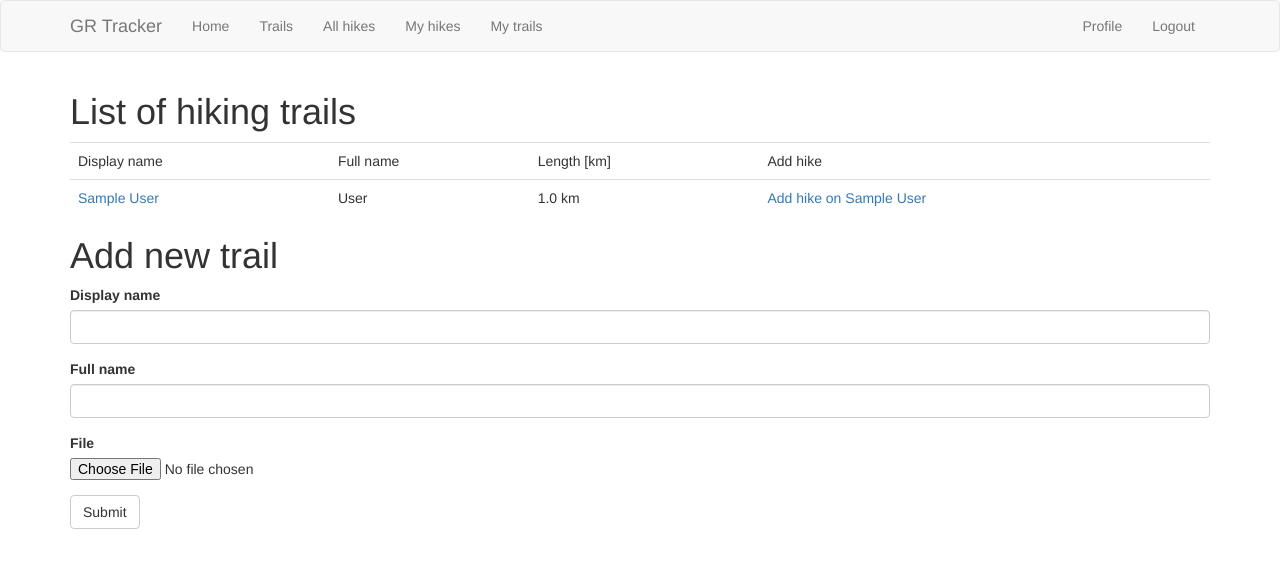
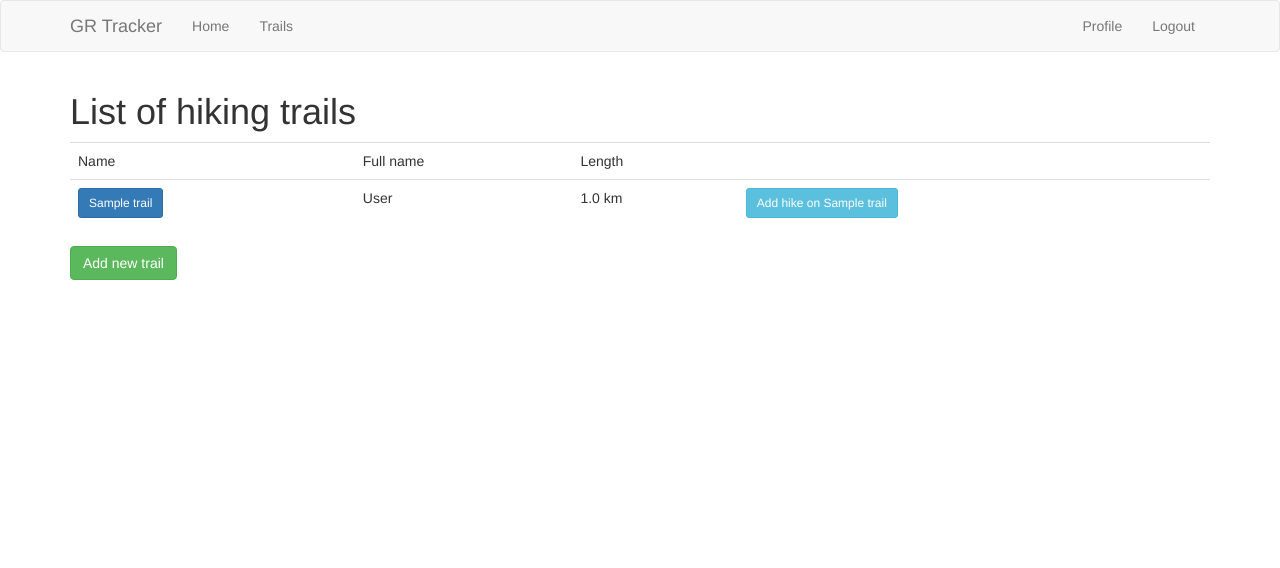
Before and after one commit to svanwal/gr-tracker, a Flask app: page /trails in a window 1280 px wide. Shown: the top 568 px of the page. Run offline with Flask 3, Linux system fonts and the light colour scheme; a user stored in the database is signed in; tables that the repository leaves empty hold one stand-in row (values such as "Sample post"); some libraries are stand-ins or nearby versions.

Commit message:
updated trail api

```diff
--- a/app/main/forms.py
+++ b/app/main/forms.py
@@ -6,6 +6,7 @@ from wtforms.validators import ValidationError, DataRequired, Length, NumberRang
 from flask_babel import _, lazy_gettext as _l
 from app.models import User, Trail
 from datetime import datetime
+from pathlib import Path
 
 
 class EditProfileForm(FlaskForm):
@@ -28,6 +29,9 @@ class EditProfileForm(FlaskForm):
 class EmptyForm(FlaskForm):
     submit = SubmitField('Submit')
 
+    def __init__(self, text="Submit"):
+        self.submit = text
+
 
 class PostForm(FlaskForm):
     post = TextAreaField(_l('Say something'), validators=[DataRequired()])
@@ -45,16 +49,23 @@ class SearchForm(FlaskForm):
         super(SearchForm, self).__init__(*args, **kwargs)
 
 
-class EditTrailForm(FlaskForm):
-    displayname = StringField('Display name', validators=[DataRequired()])
+class TrailForm(FlaskForm):
+    name = StringField('Name', validators=[DataRequired()])
+    dispname = StringField('Display name', validators=[DataRequired()])
     fullname = StringField('Full name', validators=[DataRequired()])
-    gpx = FileField('File', validators=[DataRequired()])
     submit = SubmitField('Submit')
 
-    def __init__(self, original_displayname="", original_fullname="", *args, **kwargs):
-        super(EditTrailForm, self).__init__(*args, **kwargs)
-        self.original_displayname = original_displayname
-        self.original_fullname = original_fullname
+    def fill_from_trail(self, trail):
+        self.name.data = trail.name
+        self.dispname.data = trail.dispname
+        self.fullname.data = trail.fullname
+
+    def validate_name(self, form):
+        path = Path(f"app/data/{self.name.data}.csv")
+        print(f"Checking if {path} exists")
+        if not path.is_file():
+            raise ValidationError(f"Coordinate file not found. Please make sure {path} exists before adding this trail.")
+
 
 
 class HikeForm(FlaskForm):
@@ -69,24 +80,19 @@ class HikeForm(FlaskForm):
         self.og_timestamp = og_timestamp
         self.og_km_start = og_km_start
         self.og_km_end = og_km_end
-        self.trail.choices = [(t.id, t.displayname) for t in Trail.query.order_by(Trail.displayname).all()]
+        self.trail.choices = [(t.id, t.dispname) for t in Trail.query.order_by(Trail.name).all()]
 
     def set_trail(self, trail_id):
         self.trail.data = trail_id
 
     def validate_km_start(self, form):
         trail_id = self.trail.data
-        # print(f"Trail ID = {trail_id} in validation")
-        # print(f"km_start = {self.km_start.data} in validation")
         t = Trail.query.where(Trail.id==trail_id).one()
         if self.km_start.data > t.length or self.km_start.data < 0:
-            print('validation failed')
             raise ValidationError(f"The {t.displayname} has a length of {t.length} km, so this value must be between 0 and {t.length}")
 
     def validate_km_end(self, form):
         trail_id = self.trail.data
-        # print(f"Trail ID = {trail_id} in validation")
         t = Trail.query.where(Trail.id==trail_id).one()
         if self.km_end.data > t.length or self.km_end.data < 0:
-            print('validation failed')
             raise ValidationError(f"The {t.displayname} has a length of {t.length} km, so this value must be between 0 and {t.length}")
--- a/app/main/routes.py
+++ b/app/main/routes.py
@@ -6,7 +6,7 @@ from flask_babel import _, get_locale
 import csv
 from langdetect import detect, LangDetectException
 from app import db
-from app.main.forms import EditProfileForm, EmptyForm, PostForm, SearchForm, EditTrailForm, HikeForm
+from app.main.forms import EditProfileForm, EmptyForm, PostForm, SearchForm, TrailForm, HikeForm
 from app.models import User, Post, Trail, Hike
 from app.translate import translate
 from app.main import bp
@@ -45,6 +45,91 @@ def index():
     hikes = Hike.query.order_by(Hike.timestamp.desc()).all()
     return render_template('index.html', title='Home', form=hikeform, hikes=hikes)
 
+### --- TRAIL ROUTES --- ###
+# Show all trails
+@bp.route('/trails', methods=['GET'])
+@login_required
+def show_all_trails():
+    trails = Trail.query.order_by(Trail.name).all()
+    return render_template(
+        'trails.html',
+        title='List of trails',
+        trails=trails
+    )
+
+# Add a new trail
+@bp.route('/trails/new', methods=['GET', 'POST'])
+@login_required
+def add_trail():
+    form = TrailForm()
+    if form.validate_on_submit():
+        trail = Trail(
+            name=form.name.data,
+            dispname=form.dispname.data,
+            fullname=form.fullname.data,
+        )
+        db.session.add(trail)
+        db.session.commit()
+        flash(f'You have added the new trail {form.dispname.data}.')
+        return redirect(url_for('main.show_all_trails'))
+    return render_template(
+        'trail_new.html',
+        title='Add new trail',
+        form=form,
+    )
+
+# Show a single trail
+@bp.route('/trails/<name>', methods=['GET'])
+@login_required
+def show_single_trail(name):
+    trail = Trail.query.filter_by(name=name).first_or_404()
+    geometry = trail.get_geometry()
+    return render_template(
+        'trail.html',
+        title=f'Details of trail {name}',
+        trail=trail,
+        raw_coordinates=geometry['coordinates'], # TODO: can I just pass the geometry object?
+        raw_cumulative_distances=geometry['cumulative_distances'],
+        raw_center_coordinate=geometry['center_coordinate'],
+    )
+
+# Edit a trail
+@bp.route('/trails/<name>/edit', methods=['GET', 'POST'])
+@login_required
+def edit_trail(name):
+    trail = Trail.query.filter_by(name=name).first_or_404()
+    geometry = trail.get_geometry()
+    form = TrailForm()
+    if request.method == "POST" and form.validate_on_submit(): # Post edits to the trail
+        trail.fill_from_form(form)
+        db.session.commit()
+        flash(f"The edits to trail {trail.dispname} have been saved.")
+        return redirect(url_for('main.show_all_trails'))
+    elif request.method == 'GET': # Display the form to edit the trail
+        form.fill_from_trail(trail=trail)
+    return render_template(
+        'trail_edit.html',
+        title='Edit Trail',
+        form=form,
+        trail=trail
+    )
+
+# Delete a trail
+@bp.route('/trails/<name>/delete', methods=['POST'])
+@login_required
+def delete_trail(name):
+    trail = Trail.query.filter_by(name=name).first_or_404()
+    db.session.delete(trail)
+    db.session.commit()
+    flash(f"Trail {trail.dispname} has been deleted.")
+    return redirect(url_for('main.show_all_trails'))
+
+
+
+
+
+
+## --- HIKE ROUTES
 
 @bp.route('/hike')
 @login_required
@@ -159,86 +244,7 @@ def mytrails_detail(displayname):
         username=current_user.username,
     )
 
-## TRAIL ROUTES
 
-# Display a list of all trails
-@bp.route('/trails', methods=['GET'])
-@login_required
-def show_trails():
-    form = EditTrailForm()
-    trails = Trail.query.order_by(Trail.displayname).all()
-    if form.validate_on_submit():
-        new_trail = Trail(displayname=form.displayname.data, fullname=form.fullname.data, length=0)
-        # first just save the gpx file raw
-        form.gpx.data.save(new_trail.filename_raw)
-        # now process it into what we need
-        new_trail.length = process_gpx(new_trail.filename_raw, new_trail.filename_processed)
-        new_trail.length = round(new_trail.length,1)
-        db.session.add(new_trail)
-        db.session.commit()
-        flash('You have added a new trail.')
-        return redirect(url_for('main.trail'))
-    else:
-        return render_template(
-            'trail.html',
-            title='Trails',
-            trails=trails,
-            form=form,
-        )
-
-# Display a single trail
-@bp.route('/trails/<displayname>', methods=['GET', 'DELETE'])
-@login_required
-def show_trail_detail(displayname):
-    trail = Trail.query.filter_by(displayname=displayname).first_or_404()
-    emptyform = EmptyForm()
-    with open(trail.filename_processed, newline='') as f:
-        reader = csv.reader(f)
-        next(reader, None)
-        data = list(reader)
-    coords = [[float(row[1]),float(row[0])] for row in data]
-    dcum = [float(row[3]) for row in data]
-    center = coords[int(len(coords)/2)]
-    if request.method == 'DELETE':
-        db.session.delete(trail)
-        db.session.commit()
-        return redirect(url_for('main.trail'))
-    return render_template('trail_detail.html',title='Trail detail',trail=trail,form=emptyform,coords_raw=coords,center_raw=center,dcum_raw=dcum)
-
-
-@bp.route('/trail/<displayname>/edit', methods=['GET', 'POST'])
-@login_required
-def edit_trail(displayname):
-    trail = Trail.query.filter_by(displayname=displayname).first_or_404()
-    form = EditTrailForm(
-        original_displayname=trail.displayname,
-        original_fullname=trail.fullname,
-    )
-    if form.validate_on_submit():
-        trail.displayname = form.displayname.data
-        trail.fullname = form.fullname.data
-        # first just save the gpx file raw
-        form.gpx.data.save(trail.filename_raw)
-        # now process it into what we need
-        trail.length = process_gpx(trail.filename_raw, trail.filename_processed)
-        trail.length = round(trail.length,1)
-        db.session.commit()
-        flash('Your changes have been saved.')
-        return redirect(url_for('main.trail_detail',displayname=trail.displayname))
-    elif request.method == 'GET':
-        form.displayname.data = trail.displayname
-        form.fullname.data = trail.fullname
-    return render_template('edit_trail.html', title='Edit Trail',form=form)
-
-
-@bp.route('/trail/<displayname>/delete')
-@login_required
-def delete_trail(displayname):
-    trail = Trail.query.filter_by(displayname=displayname).first_or_404()
-    db.session.delete(trail)
-    db.session.commit()
-    flash('Trail deleted.')
-    return redirect(url_for('main.trail'))
 
 
 
--- a/app/templates/base.html
+++ b/app/templates/base.html
@@ -26,10 +26,10 @@
         <div class="collapse navbar-collapse" id="bs-example-navbar-collapse-1">
             <ul class="nav navbar-nav">
                 <li><a href="{{ url_for('main.index') }}">Home</a></li>
-                <li><a href="{{ url_for('main.trail') }}">Trails</a></li>
-                <li><a href="{{ url_for('main.hike') }}">All hikes</a></li>
+                <li><a href="{{ url_for('main.show_all_trails') }}">Trails</a></li>
+                <!-- <li><a href="{{ url_for('main.hike') }}">All hikes</a></li>
                 <li><a href="{{ url_for('main.myhikes') }}">My hikes</a></li>
-                <li><a href="{{ url_for('main.mytrails') }}">My trails</a></li>
+                <li><a href="{{ url_for('main.mytrails') }}">My trails</a></li> -->
             </ul>
             <ul class="nav navbar-nav navbar-right">
                 {% if current_user.is_anonymous %}
--- a/app/templates/trail.html
+++ b/app/templates/trail.html
@@ -2,35 +2,24 @@
 {% import 'bootstrap/wtf.html' as wtf %}
 
 {% block app_content %}
-<h1>List of hiking trails</h1>
-<table class="table table-hover">
-    <tr>
-        <td>Display name</td>
-        <td>Full name</td>
-        <td>Length [km]</td>
-        <td>Add hike</td>
-    </tr>
-    {% for trail in trails %}
-    <tr>
-        <td>
-            <a href="{{ url_for('main.trail_detail', displayname=trail.displayname) }}">
-                {{trail.displayname}}
-            </a>
-        </td>
-        <td>{{trail.fullname}}</td>
-        <td>{{trail.length}} km</td>
-        <td>
-            <a href="{{ url_for('main.hike_add', displayname=trail.displayname) }}">
-                Add hike on {{trail.displayname}}
-            </a>
-        </td>
-    </tr>
-    {% endfor %}
-</table>
+<h1>Trail details: {{trail.dispname}} ({{trail.fullname}})</h1>
 
-<h1>Add new trail</h1>
-{% if form %}
-{{ wtf.quick_form(form) }}
-{% endif %}
+<div class="row">
+    <div class="col-md-4">
+        <form style="display:inline;" method="GET" action={{url_for("main.show_all_trails", name=trail.name)}}>
+            <button class="btn btn-primary" type="submit">Back to all trails</button>
+        </form>
+        <form style="display:inline;" method="GET" action={{url_for("main.edit_trail", name=trail.name)}}>
+            <button class="btn btn-warning" type="submit">Edit</button>
+        </form>
+        <form style="display:inline;" method="POST" action={{url_for("main.delete_trail", name=trail.name)}}>
+            <button class="btn btn-danger" type="submit">Delete</button>
+        </form>
+    </div>
+</div>
+
+<p>This trail has a total length of {{trail.length}} km.</p>
+<script src='https://api.tiles.mapbox.com/mapbox-gl-js/v1.0.0/mapbox-gl.js'></script>
+{% include "_map.html" %}
 
 {% endblock %}
--- /dev/null
+++ b/app/templates/trails.html
@@ -0,0 +1,40 @@
+{% extends "base.html" %}
+{% import 'bootstrap/wtf.html' as wtf %}
+
+{% block app_content %}
+<h1>List of hiking trails</h1>
+
+<table class="table table-hover">
+    <tr>
+        <td>Name</td>
+        <td>Full name</td>
+        <td>Length</td>
+        <td></td>
+    </tr>
+    {% for trail in trails %}
+    <tr>
+        <td>
+            <form method="GET" action={{url_for("main.show_single_trail", name=trail.name)}}>
+                <button class="btn btn-primary btn-sm" type="submit">
+                    {{trail.dispname}}
+                </button>
+            </form>
+        </td>
+        <td>{{trail.fullname}}</td>
+        <td>{{trail.length}} km</td>
+        <td>
+            <form method="GET" action={{url_for("main.show_single_trail", name=trail.name)}}>
+                <button class="btn btn-info btn-sm" type="submit">
+                    Add hike on {{trail.dispname}}
+                </button>
+            </form>
+        </td>
+    </tr>
+    {% endfor %}
+</table>
+
+<form method="GET" action={{url_for("main.add_trail")}}>
+    <button class="btn btn-success" type="submit">Add new trail</button>
+</form>
+
+{% endblock %}
```
Also changed, not shown: app/models.py (+38 -9 lines), app/templates/_map.html (added, +75 -0 lines), app/templates/trail_edit.html (added, +15 -0 lines), app/templates/trail_new.html (renamed from app/templates/edit_trail.html, +6 -2 lines), migrations/versions/26d472d9d81c_added_distance_to_hike.py (deleted, +0 -32 lines), migrations/versions/820987ccf898_init.py (renamed from migrations/versions/9a20444868eb_.py, +9 -14 lines), migrations/versions/b2fa9f4cb2a7_removed_filename.py (deleted, +0 -32 lines).
